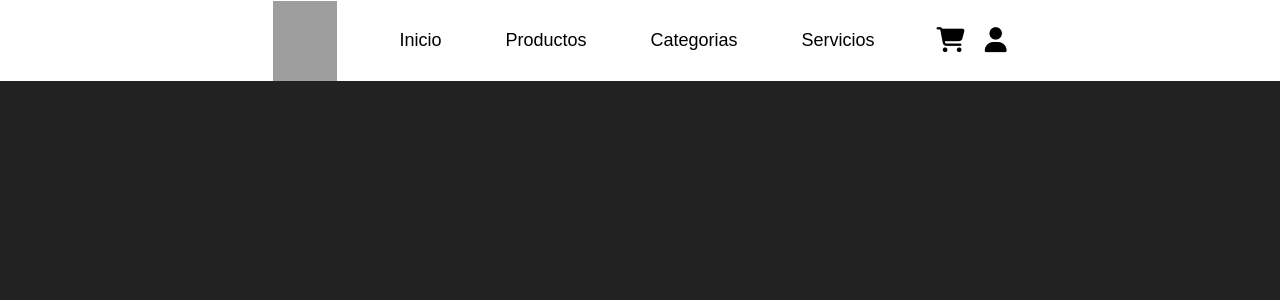
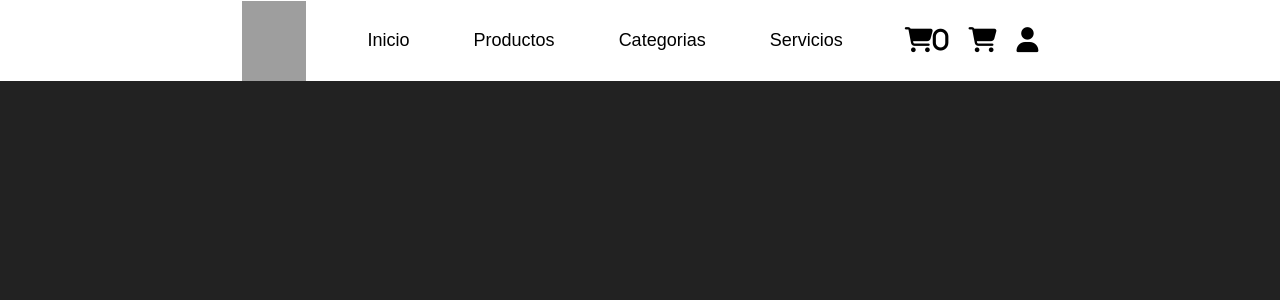
Before and after one commit to metallicamdq/ReactJs, a React (Create React App) app in the folder appjulian/: page / in a window 1280 px wide. Shown: the top 300 px of the page. Built offline with nearby package versions, Linux system fonts and the light colour scheme; grey boxes are pictures that could not be loaded.

Commit message:
version 2.0

```diff
--- /dev/null
+++ b/appjulian/src/components/Cart/CartWidget.jsx
@@ -0,0 +1,15 @@
+import ItemListContainer from "./ItemListContainer";
+
+const CartWidget = () =>{
+    return(
+        <div>
+            <button className="btn-interaz">
+                <i className="fa-solid fa-cart-shopping">
+                    <ItemListContainer greeting="0"/>
+                </i>
+            </button>
+        </div>
+    )
+}
+
+export default CartWidget;
--- /dev/null
+++ b/appjulian/src/components/Cart/ItemListContainer.jsx
@@ -0,0 +1,7 @@
+const ItemListContainer = (props) =>{
+    return(
+        <span>{props.greeting}</span>
+    )
+}
+
+export default ItemListContainer;
--- a/appjulian/src/components/navbar.js
+++ b/appjulian/src/components/navbar.js
@@ -1,6 +1,6 @@
 import React from "react";
-import "./navbar.css"
-
+import "./navbar.css";
+import CartWidget from "./Cart/CartWidget";
 
 const Navbar =()=>{
     return(
@@ -12,6 +12,7 @@ const Navbar =()=>{
                 <li className="nav-menu_li"><a href="#">Categorias</a></li>
                 <li className="nav-menu_li"><a href="#">Servicios</a></li>
             </ul>
+            <CartWidget />
             <button className="btn-interaz" ><i class="fa-solid fa-cart-shopping"></i></button>
             <button  className="btn-interaz"><i class="fa-solid fa-user"></i></button>
         </nav>
```
